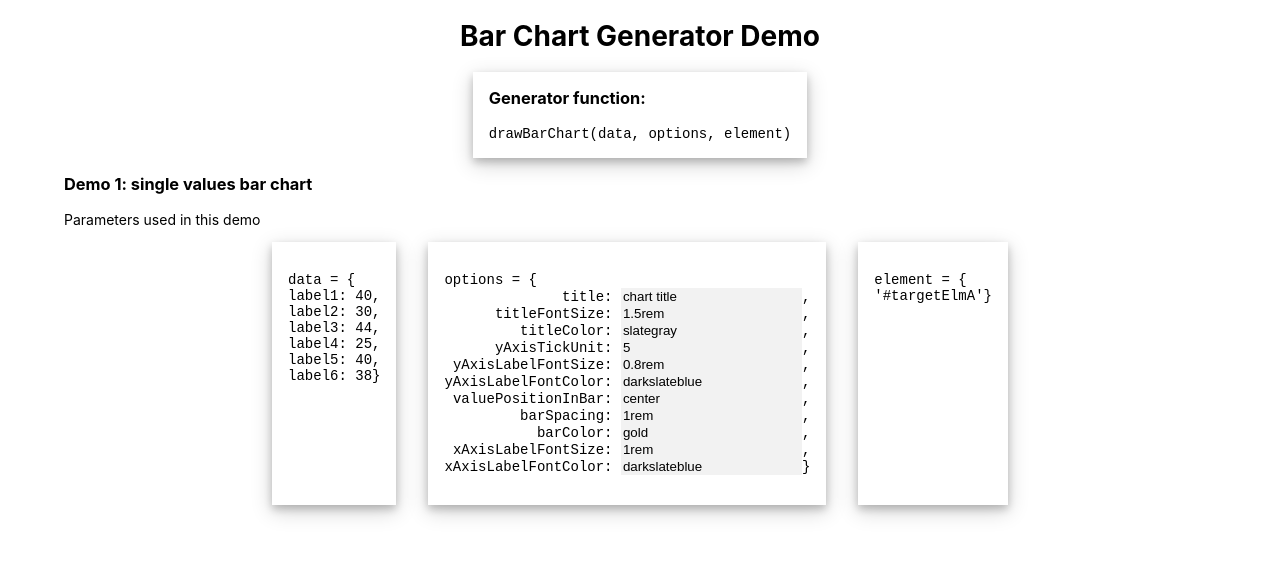
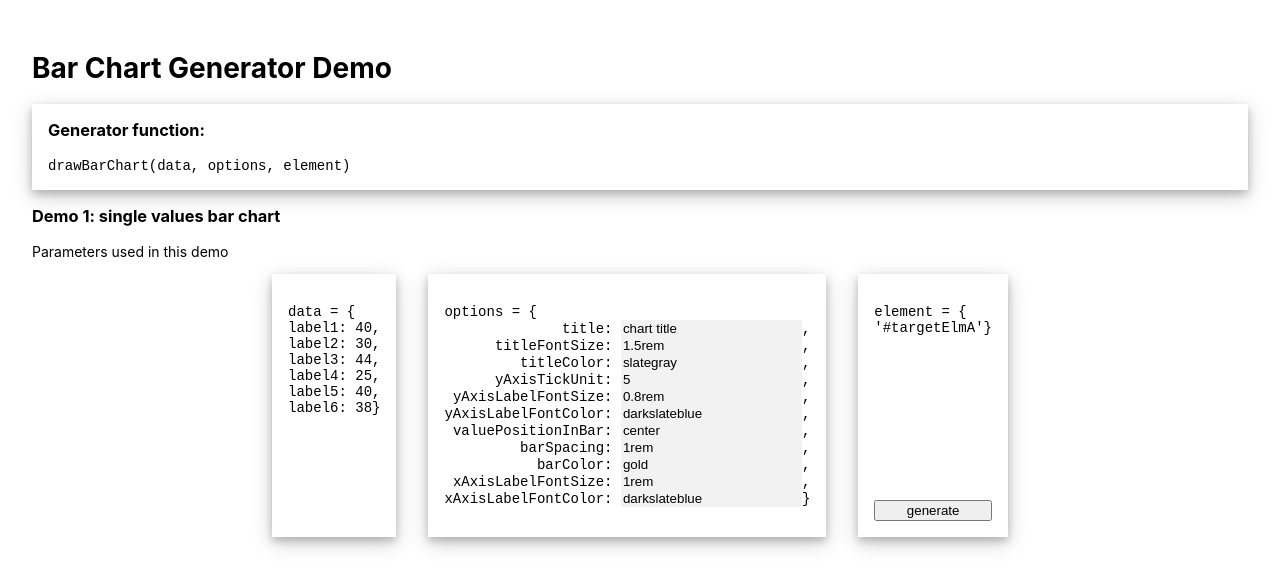
Before and after one commit to Roy7384/barChartLibrary, a website: page index.html in a window 1280 px wide. Drawn offline with nearby package versions, Linux system fonts and the light colour scheme.

Commit message:
make layout change to demo html

```diff
--- a/index.html
+++ b/index.html
@@ -55,6 +55,7 @@
         </div>
         <div class='element'>
           <p>element = {<br> '#targetElmA'}</p>
+          <button>generate</button>
         </div>
       </div>
     </div>
--- a/styles.css
+++ b/styles.css
@@ -1,15 +1,14 @@
 body {
   display: flex;
-  align-items:center;
+  align-items:stretch;
   flex-direction: column;
-
   font-family: -apple-system, BlinkMacSystemFont, 'Segoe UI', Roboto, Oxygen, Ubuntu, Cantarell, 'Open Sans', 'Helvetica Neue', sans-serif;
   font-size: 14px;
-  margin: 0;
+  margin: 2rem;
 }
 
 .demoInfo {
-  width: 90%
+
 }
 
 .demoParameters {
@@ -22,6 +21,12 @@ body {
 .data, .options, .element, #functionSignature {
   padding: 1rem;
   box-shadow: 0 4px 8px 0 rgba(0, 0, 0, 0.2), 0 6px 20px 0 rgba(0, 0, 0, 0.19)
+}
+
+.element {
+  display: flex;
+  flex-direction: column;
+  justify-content: space-between;
 }
 
 input {
```
